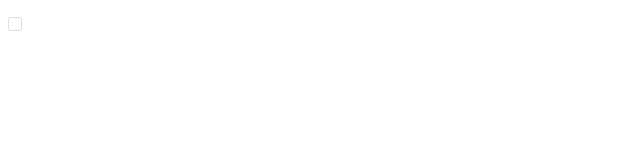
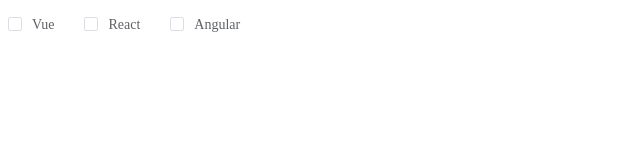
Before and after one commit to foxhsx/hsx-ui, a Vue app: page / in a window 1280 px wide. Shown: the top 160 px of the page, without its empty margins (0-640 px from the left). Built offline with nearby package versions, Linux system fonts and the light colour scheme.

Commit message:
增加 checkbox-group 组件

```diff
--- a/src/App.vue
+++ b/src/App.vue
@@ -1,7 +1,11 @@
 <template>
   <div id="app">
     <div class="raw">
-      <hsx-checkbox v-model="active"></hsx-checkbox>
+      <hsx-checkbox-group v-model="active">
+        <hsx-checkbox label="Vue"></hsx-checkbox>
+        <hsx-checkbox label="React"></hsx-checkbox>
+        <hsx-checkbox label="Angular"></hsx-checkbox>
+      </hsx-checkbox-group>
     </div>
   </div>
 </template>
@@ -10,7 +14,7 @@
 export default {
   data() {
     return {
-      active: false,
+      active: [],
     };
   },
   methods: {
--- /dev/null
+++ b/src/components/checkbox-group.vue
@@ -0,0 +1,23 @@
+<template>
+  <div class="hsx-checkbox-group">
+    <slot></slot>
+  </div>
+</template>
+
+<script>
+export default {
+  name: 'HsxCheckboxGroup',
+  props: {
+    value: {
+      type: Array,
+    },
+  },
+  provide() {
+    return {
+      CheckboxGroup: this,
+    };
+  },
+};
+</script>
+
+<style></style>
--- a/src/components/checkbox.vue
+++ b/src/components/checkbox.vue
@@ -1,11 +1,12 @@
 <template>
-  <label class="hsx-checkbox" :class="{ 'is-checked': model }">
+  <label class="hsx-checkbox" :class="{ 'is-checked': isChecked }">
     <span class="hsx-checkbox__input">
       <span class="hsx-checkbox__inner"></span>
       <input
         type="checkbox"
         :name="name"
         v-model="model"
+        :value="label"
         class="hsx-checkbox__original"
       />
     </span>
@@ -20,6 +21,11 @@
 <script>
 export default {
   name: 'HsxCheckbox',
+  inject: {
+    CheckboxGroup: {
+      default: '',
+    },
+  },
   props: {
     value: {
       type: Boolean,
@@ -37,11 +43,20 @@
   computed: {
     model: {
       get() {
-        return this.value;
+        return this.isGroup ? this.CheckboxGroup.value : this.value;
       },
       set(value) {
-        this.$emit('input', value);
+        this.isGroup
+          ? this.CheckboxGroup.$emit('input', value)
+          : this.$emit('input', value);
       },
+    },
+    isGroup() {
+      return !!this.CheckboxGroup;
+    },
+    isChecked() {
+      // 如果有选中项
+      return this.isGroup ? this.model.includes(this.label) : this.model;
     },
   },
 };
--- a/src/main.js
+++ b/src/main.js
@@ -7,6 +7,7 @@
 import Radio from './components/radio.vue';
 import RadioGroup from './components/radio-group.vue';
 import Checkbox from './components/checkbox.vue';
+import CheckboxGroup from './components/checkbox-group.vue';
 import './assets/fonts/fonts.css';
 
 Vue.config.productionTip = false;
@@ -17,6 +18,7 @@
 Vue.component(Radio.name, Radio);
 Vue.component(RadioGroup.name, RadioGroup);
 Vue.component(Checkbox.name, Checkbox);
+Vue.component(CheckboxGroup.name, CheckboxGroup);
 
 new Vue({
   render: (h) => h(App),
```
